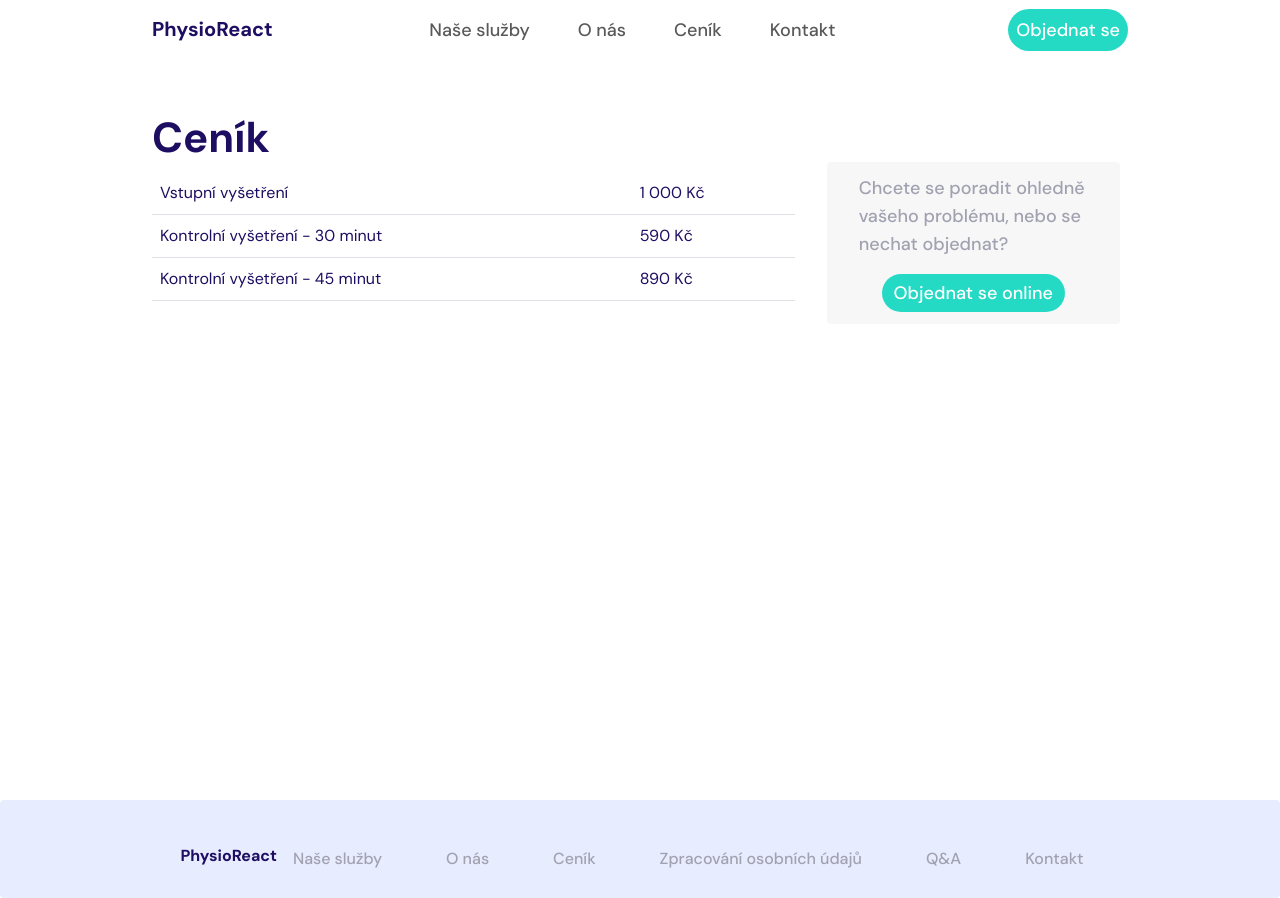
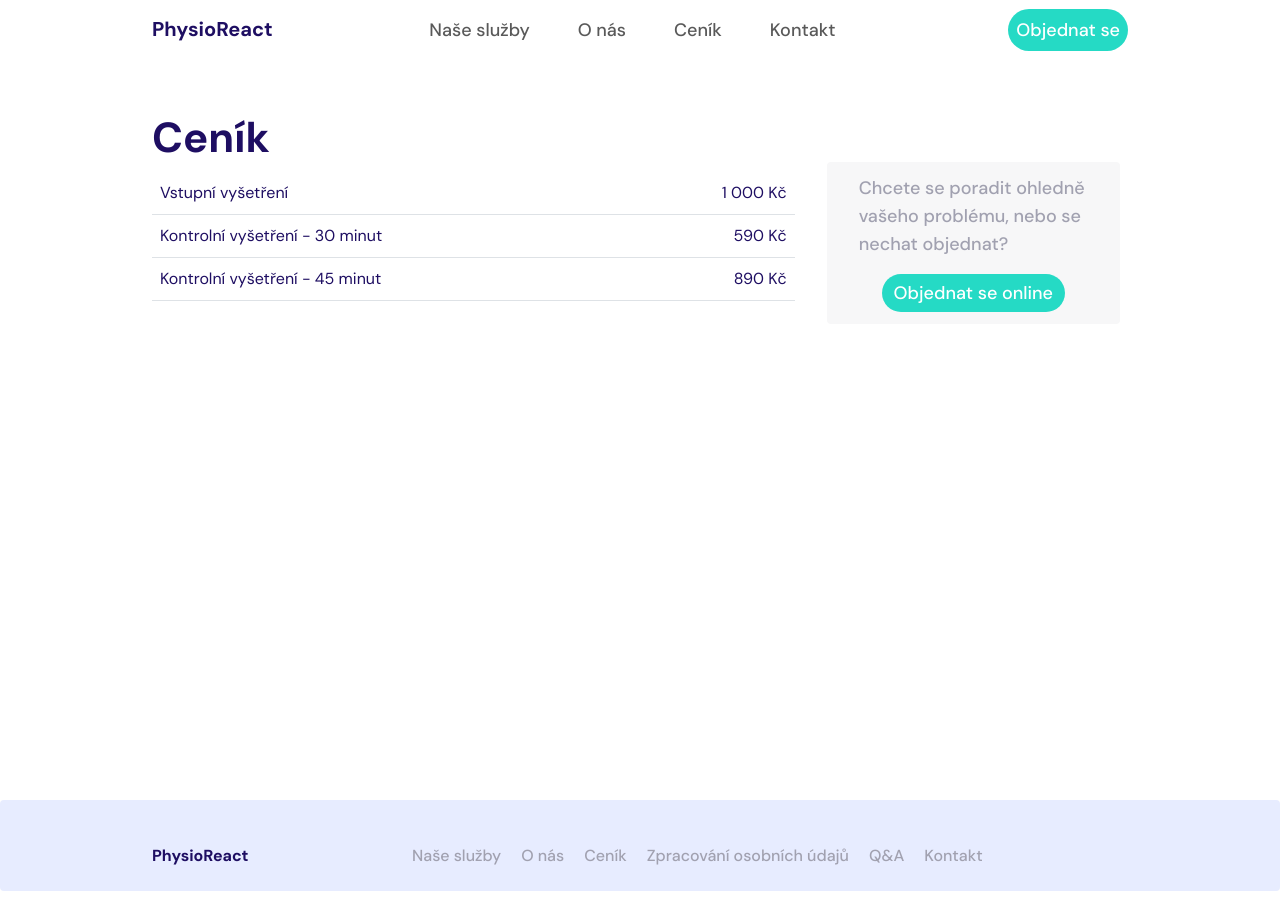
Before and after one commit to iStwer/team-project-and-BE, a React (Create React App) app: page /prices in a window 1280 px wide. Built offline with nearby package versions, Linux system fonts and the light colour scheme.

Commit message:
styling fixed (footer, employeeCard, prices, header)

```diff
--- a/src/pages/about-us/EmployeeCard.css
+++ b/src/pages/about-us/EmployeeCard.css
@@ -1,7 +1,7 @@
-img {
-  max-width: 90%;
+.employee-pic {
   border-radius: 50%;
   margin-bottom: 20px;
+  max-width: 100%;
 }
 
 .employee-name {
@@ -11,21 +11,27 @@ img {
   margin-bottom: 20px;
 }
 
-@media (max-width: 600px) {
-  img {
-    max-width: 70%;
+@media (max-width: 1200px) {
+  .employee-pic {
+    max-width: 90%;
+  }
+}
+
+@media (max-width: 992px) {
+  .employee-pic {
+    max-width: 90%;
+    margin-top: 30px;
+  }
+}
+
+@media (max-width: 767.9px) {
+  .employee-pic {
+    max-width: 50%;
+    margin-top: 45px;
   }
   .employee-name {
     text-align: center;
-  }
-}
-
-@media (max-width: 400px) {
-  img {
-    max-width: 50%;
-  }
-  .employee-name {
-    text-align: center;
+    margin-bottom: 0px;
   }
 }
 
--- a/src/pages/about-us/EmployeeCard.tsx
+++ b/src/pages/about-us/EmployeeCard.tsx
@@ -27,7 +27,7 @@ export const EmployeeCard = ({ employee }: { employee: Employee }) => {
           <img
             src={profilePics[employee.id]}
             alt={employee.alt}
-            className=' d-block mx-auto'
+            className=' employee-pic d-block mx-auto'
           ></img>
         </Col>
         <Col>
--- a/src/pages/footer/Footer.css
+++ b/src/pages/footer/Footer.css
@@ -11,4 +11,32 @@
   font-size: 16px;
   font-weight: 500;
   line-height: 22px;
+  margin: 0 10px;
+  text-decoration: none;
 }
+
+.footer-link:hover {
+  color: var(--heading-color) !important;
+}
+
+.footer-links {
+  flex-wrap: wrap;
+}
+
+.footer-brand {
+  text-align: left;
+}
+
+@media (max-width: 991.98px) {
+  .footer-link {
+    margin: 5px 10px;
+  }
+
+  .footer-links {
+    justify-content: center !important;
+  }
+
+  .footer-brand {
+    text-align: center !important;
+  }
+}
--- a/src/pages/footer/Footer.tsx
+++ b/src/pages/footer/Footer.tsx
@@ -1,35 +1,41 @@
 import { Link } from 'react-router-dom';
-import { Container, Nav, ListGroup } from 'react-bootstrap';
+import { Container, Row, Col } from 'react-bootstrap';
 import './Footer.css';
 
 export const Footer = () => {
   return (
-    <Container className='footer' fluid>
-      <ListGroup horizontal>
-        <Nav className='mx-auto'>
-          <Link className='navbar-brand ' to='/' id='logo'>
+    <footer className='footer'>
+      <Container>
+        <Row className='align-items-center'>
+          <Col xs={12} lg={3} className='footer-brand mb-3 mb-lg-0'>
+            <Link className='navbar-brand' to='/' id='logo'>
               PhysioReact
             </Link>
-          <Nav.Link href='/services' className='footer-link'>
+          </Col>
+          <Col xs={12} lg={9}>
+            <div className='footer-links d-flex flex-wrap justify-content-center justify-content-lg-start'>
+              <Link to='/services' className='footer-link'>
                 Naše služby
-          </Nav.Link>
-          <Nav.Link href='/aboutus' className='footer-link'>
+              </Link>
+              <Link to='/aboutus' className='footer-link'>
                 O nás
-          </Nav.Link>
-          <Nav.Link href='/prices' className='footer-link'>
+              </Link>
+              <Link to='/prices' className='footer-link'>
                 Ceník
-          </Nav.Link>
-          <Nav.Link href='/gdpr' className='footer-link'>
+              </Link>
+              <Link to='/gdpr' className='footer-link'>
                 Zpracování osobních údajů
-          </Nav.Link>
-          <Nav.Link href='#faq' className='footer-link'>
+              </Link>
+              <Link to='#faq' className='footer-link'>
                 Q&A
-          </Nav.Link>
-          <Nav.Link href='/contact' className='footer-link'>
+              </Link>
+              <Link to='/contact' className='footer-link'>
                 Kontakt
-          </Nav.Link>
-        </Nav>
-      </ListGroup>
+              </Link>
+            </div>
+          </Col>
+        </Row>
       </Container>
+    </footer>
   );
 };
--- a/src/pages/gdpr/Gdpr.tsx
+++ b/src/pages/gdpr/Gdpr.tsx
@@ -3,7 +3,7 @@ import { Container } from 'react-bootstrap';
 export const Gdpr = () => {
   return (
     <>
-      <Container className='mt-5'>
+      <Container className='mt-5 '>
         <h1>Informace pro pacienty o zpracování osobních údajů a GDPR</h1>
         <p>
           podle nařízení Evropského parlamentu a Rady (EU) 2016/679 ze dne 27.
@@ -140,7 +140,7 @@ export const Gdpr = () => {
           </li>
         </ul>
       </Container>
-      <Container>
+      <Container className='mb-5'>
         <h2>Povinné zpracování a povinnost poskytnout osobní údaje</h2>
         <p>
           Zpracování Vašich osobních údajů pro účely poskytování zdravotních
--- a/src/pages/header/Header.css
+++ b/src/pages/header/Header.css
@@ -6,6 +6,10 @@
   color: var(--heading-color);
   font-weight: 700;
   line-height: 31.25px;
+}
+
+.navbar-brand:visited {
+  color: var(--heading-color);
 }
 
 .navlinks {
--- a/src/pages/prices/Prices.css
+++ b/src/pages/prices/Prices.css
@@ -39,3 +39,7 @@ td {
   background-color: var(--action-color);
   color: var(--heading-color);
 }
+
+.appointment-price {
+  text-align: right;
+}
--- a/src/pages/prices/Prices.tsx
+++ b/src/pages/prices/Prices.tsx
@@ -12,15 +12,15 @@ export const Prices = () => {
             <tbody>
               <tr>
                 <td>Vstupní vyšetření</td>
-                <td>1 000 Kč</td>
+                <td className='appointment-price'>1 000 Kč</td>
               </tr>
               <tr>
                 <td>Kontrolní vyšetření - 30 minut</td>
-                <td>590 Kč</td>
+                <td className='appointment-price'>590 Kč</td>
               </tr>
               <tr>
                 <td>Kontrolní vyšetření - 45 minut</td>
-                <td>890 Kč</td>
+                <td className='appointment-price'>890 Kč</td>
               </tr>
             </tbody>
           </Table>
```
Lines whose indentation alone changed are shown as unchanged.
